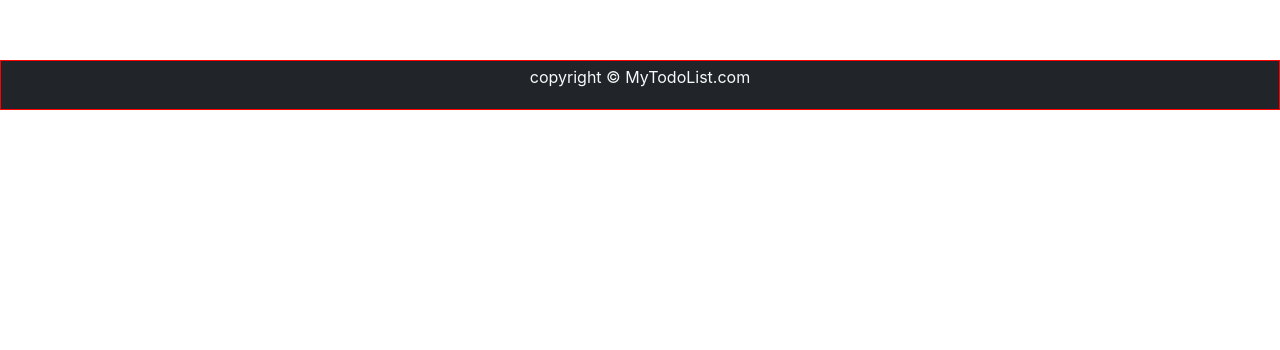
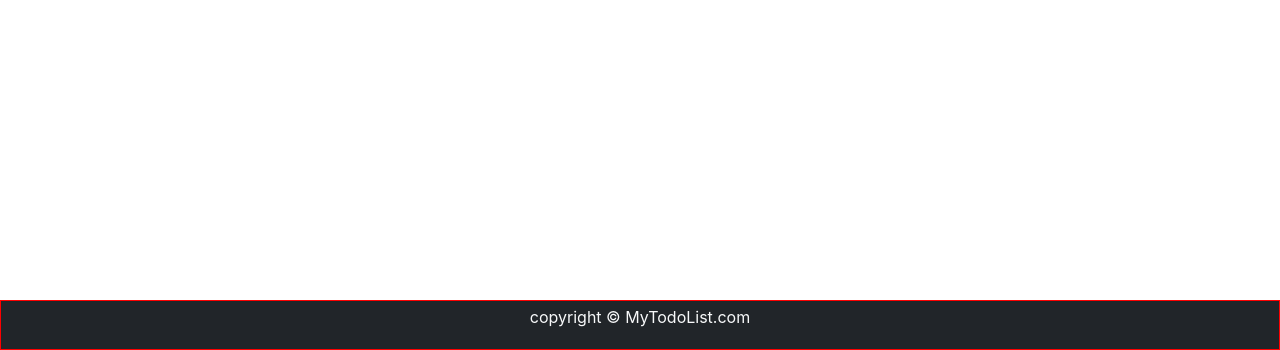
Before and after one commit to M-O-H-I-T-G-U-P-T-A/TodoApplication, a React (Create React App) app: page /about in a window 1280 px wide. Shown: the part 869-1219 px from the top of the page. Before the commit the page ends 979 px from the top, so only its background shows below. Built offline with nearby package versions, Linux system fonts and the light colour scheme.

Commit message:
made minor deployment changes

```diff
--- a/package.json
+++ b/package.json
@@ -1,6 +1,6 @@
 {
   "name": "todos-list",
-  "homepage": "https://M-O-H-I-T-G-U-P-T-A.github.io/TodoApplication",
+  "homepage": "https://M-O-H-I-T-G-U-P-T-A.github.io/TodoApplication/",
   "version": "0.1.0",
   "private": true,
   "dependencies": {
--- a/src/MyComponents/Footer.js
+++ b/src/MyComponents/Footer.js
@@ -3,7 +3,7 @@
 const Footer = () => {
   let footerStyle={
       position: "relative",
-      top: "60vh",
+      top: "90vh",
       width: "100%",
       border:"1px solid red"
   }
--- a/src/MyComponents/Header.js
+++ b/src/MyComponents/Header.js
@@ -11,10 +11,10 @@
                 <div className="collapse navbar-collapse" id="navbarSupportedContent">
                   <ul className="navbar-nav me-auto mb-2 mb-lg-0">
                     <li className="nav-item">
-                      <a className="nav-link active" aria-current="page" href="/">Home</a>
+                      <a className="nav-link active" aria-current="page" href="https://M-O-H-I-T-G-U-P-T-A.github.io/TodoApplication/">Home</a>
                     </li>
                     <li className="nav-item">
-                      <a className="nav-link" href="/about">About</a>
+                      <a className="nav-link" href="https://M-O-H-I-T-G-U-P-T-A.github.io/TodoApplication/about">About</a>
                     </li>
                   </ul>
                   { props.searchbar? <form className="d-flex" role="search">
```
